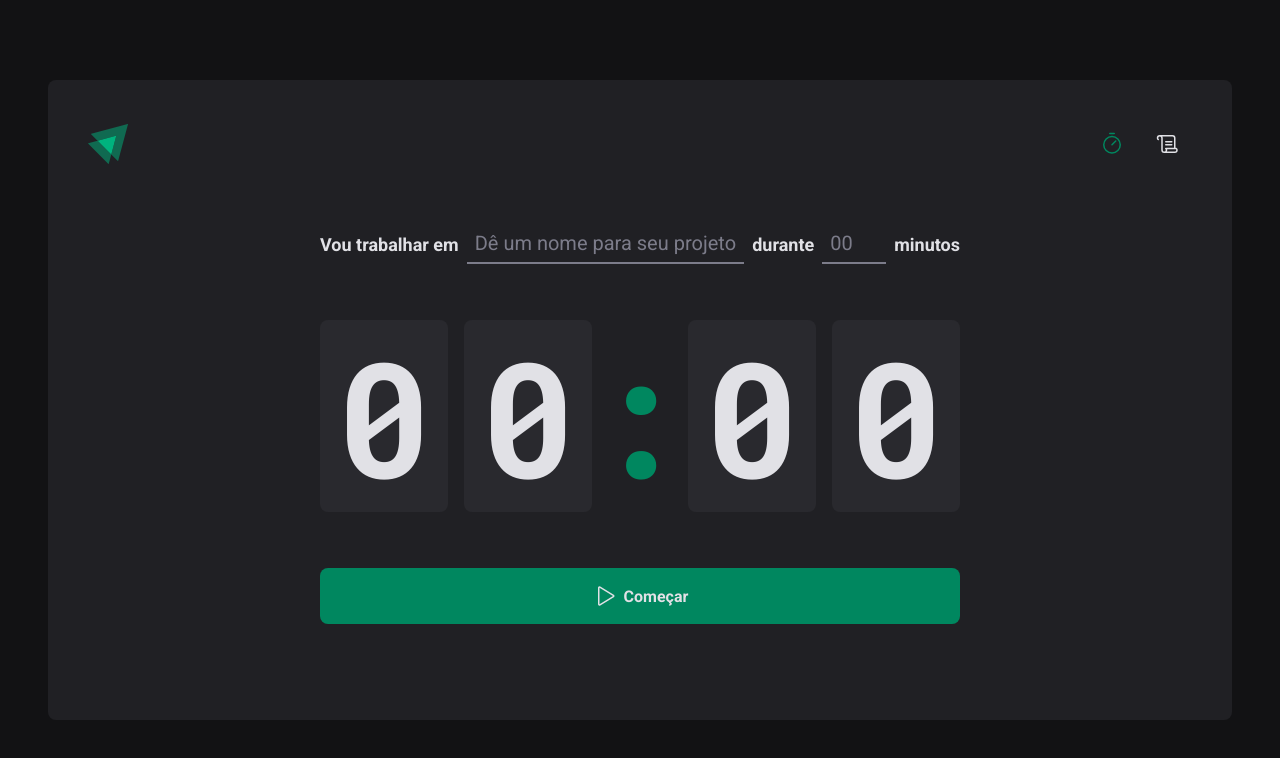
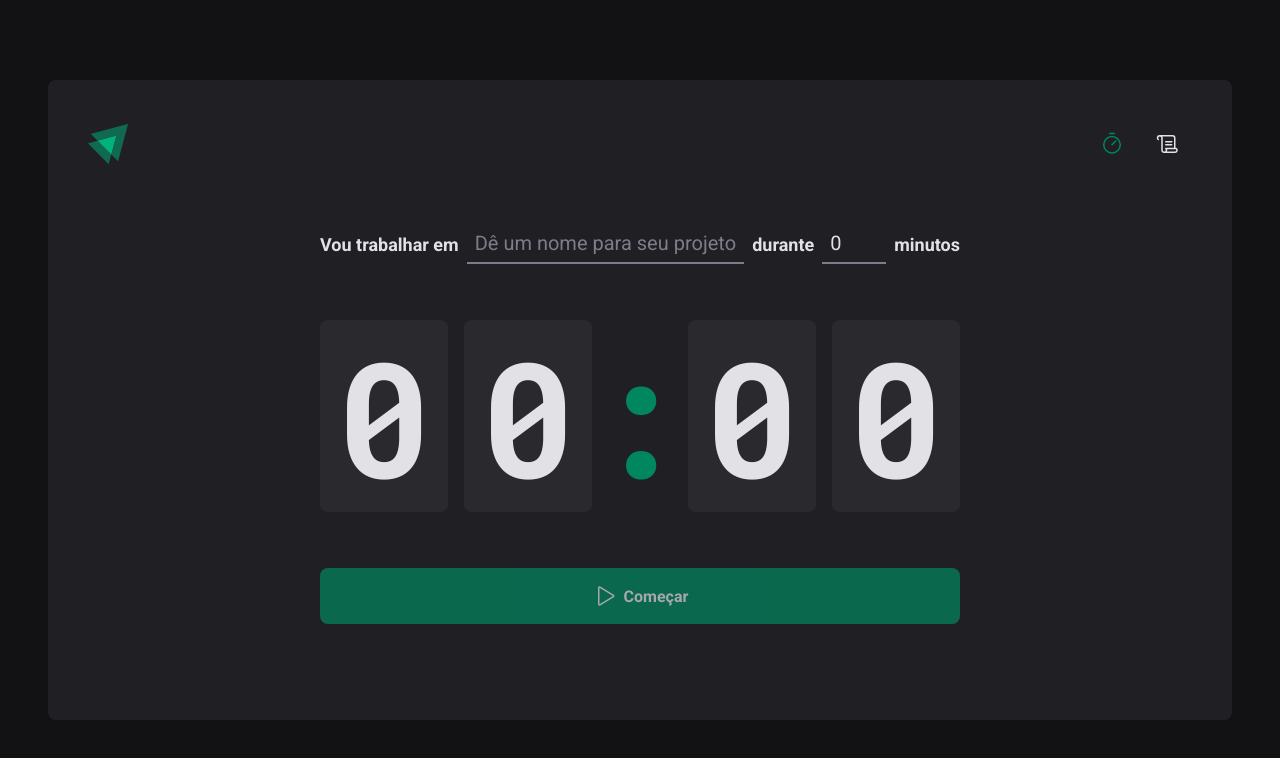
Before and after one commit to MoacyrBarata/timer, a React (Vite) app: page / in a window 1280 px wide. Shown: the top 758 px of the page. Built offline with nearby package versions, Linux system fonts and the light colour scheme.

Commit message:
interrupt button setted

```diff
--- a/package.json
+++ b/package.json
@@ -10,11 +10,15 @@
     "preview": "vite preview"
   },
   "dependencies": {
+    "@hookform/resolvers": "^3.9.1",
     "@phosphor-icons/react": "^2.1.7",
+    "date-fns": "^4.1.0",
     "react": "^18.3.1",
     "react-dom": "^18.3.1",
+    "react-hook-form": "^7.53.2",
     "react-router-dom": "^6.28.0",
-    "styled-components": "^6.1.13"
+    "styled-components": "^6.1.13",
+    "zod": "^3.23.8"
   },
   "devDependencies": {
     "@eslint/js": "^9.14.0",
--- a/src/pages/Home/index.tsx
+++ b/src/pages/Home/index.tsx
@@ -1,36 +1,164 @@
-import { Play } from "@phosphor-icons/react";
-import { CountdownContainer, FormContainer, HomeContainer, MinutesAmountInput, Separator, StartCountdownButton, TaskInput } from "./styles";
+import { HandPalm, Play } from "@phosphor-icons/react";
+import { CountdownContainer, FormContainer, HomeContainer, MinutesAmountInput, Separator, StartCountdownButton, StopCountdownButton, TaskInput } from "./styles";
+import { useForm } from 'react-hook-form'
+
+import { zodResolver } from '@hookform/resolvers/zod'
+import { z } from 'zod'
+import { useEffect, useState } from "react";
+import { differenceInSeconds } from "date-fns";
+
+
+
+const newCycleFormValidationSchema = z.object({
+  task: z.string().min(1, 'Informa a tarefa'),
+  minutesAmount: z.number().min(5).max(60),
+})
+
+
+type NewCycleFormData = z.infer<typeof newCycleFormValidationSchema >
+
+interface Cycle{
+  id: string
+  task: string
+  minutesAmount: number
+  startDate: Date
+  interruptedDate?: Date
+}
 
 export function Home(){
+  const [cycles, setCycles] = useState<Cycle[]>([])
+  const [activeCycleId, setActiveCycleId] = useState<string | null>(null)
+  const [amountSecondsPassed, setAmountSecondsPassed] = useState(0)
+
+  const {register, handleSubmit, watch,reset } = useForm<NewCycleFormData>({
+    resolver: zodResolver(newCycleFormValidationSchema),
+    defaultValues: {
+      task: '',
+      minutesAmount: 0,
+    }
+  })
+
+  const activeCycle  = cycles.find((cycle) => cycle.id === activeCycleId)
+
+  useEffect(() => {
+    let interval: number
+
+    if(activeCycle){
+      const interval =  setInterval(() => {
+        setAmountSecondsPassed(
+          differenceInSeconds(new Date(), activeCycle.startDate),
+        )
+      }, 1000)
+    }
+
+    return () => {
+      clearInterval(interval)
+    }
+
+  },[activeCycle])
+
+
+  function handleCreateNewCycle(data: NewCycleFormData){
+    const id = new Date().getTime().toString()
+
+    const newCycle: Cycle = {
+      id,
+      task: data.task,
+      minutesAmount: data.minutesAmount,
+      startDate: new Date()
+    }
+
+    setCycles((state) => [...state, newCycle])
+    setActiveCycleId(id)
+    setAmountSecondsPassed(0)
+
+    reset()
+  }
+
+  function handleInterruptCycle(){
+    setCycles(cycles.map((cycle) => {
+      if(cycle.id === activeCycleId){
+        return { ...cycle, interruptedDate: new Date()}
+      } else{
+        return cycle
+      }
+    }))
+
+    setActiveCycleId(null)
+  }
+
+
+  const totalSeconds = activeCycle ? activeCycle.minutesAmount * 60 : 0
+  const currentSeconds = activeCycle ? totalSeconds - amountSecondsPassed : 0
+
+  const minutesAmount = Math.floor(currentSeconds / 60)
+  const secondsAmount = currentSeconds % 60
+
+  const minutes = String(minutesAmount).padStart(2,'0')
+  const seconds = String(secondsAmount).padStart(2,'0')
+
+  useEffect(() =>{
+    if (activeCycle){
+      document.title = `${minutes}:${seconds}`
+    }
+  },[minutes,seconds,activeCycle])
+
+  const task = watch('task')
+  const isSubmitDisabled = !task
+
   return (
     <HomeContainer>
-      <form action="">
+      <form onSubmit={handleSubmit(handleCreateNewCycle)} action="">
           <FormContainer>
             <label htmlFor="task">Vou trabalhar em</label>
-            <TaskInput id="task" list="task-suggestions" placeholder="Dê um nome para seu projeto" />
+            <TaskInput
+              id="task"
+              list="task-suggestions"
+              placeholder="Dê um nome para seu projeto"
+              disabled={!!activeCycle}
+              {...register('task')}
+           />
 
             <datalist id="task-suggestions">
               <option value="" />
             </datalist>
 
-            <label htmlFor="minutesAmount"> durante</label>
-            <MinutesAmountInput  type="number" id="minutesAmount" placeholder="00" step={5} min={5}max={60} />
+            <label htmlFor="minutesAmount">durante</label>
+            <MinutesAmountInput
+              type="number"
+              id="minutesAmount"
+              placeholder="00"
+              step={5}
+              min={5}
+              max={60}
+              disabled={!!activeCycle}
+              {...register('minutesAmount',{valueAsNumber:true})}
+             />
 
             <span>minutos</span>
           </FormContainer>
 
         <CountdownContainer>
-          <span>0</span>
-          <span>0</span>
+          <span>{minutes[0]}</span>
+          <span>{minutes[1]}</span>
           <Separator>:</Separator>
-          <span>0</span>
-          <span>0</span>
+          <span>{seconds[0]}</span>
+          <span>{seconds[1]}</span>
         </CountdownContainer>
 
-        <StartCountdownButton type="submit">
+        {activeCycle ? (
+          <StopCountdownButton onClick={handleInterruptCycle} type="button">
+           <HandPalm size={24}/>
+           Interromper
+          </StopCountdownButton>
+        ):(
+          <StartCountdownButton disabled={isSubmitDisabled} type="submit">
           <Play size={24}/>
           Começar
         </StartCountdownButton>
+        )}
+
+
       </form>
     </HomeContainer>
   )
--- a/src/pages/Home/styles.ts
+++ b/src/pages/Home/styles.ts
@@ -87,7 +87,7 @@ export const Separator = styled.div`
   justify-content: center;
 `;
 
-export const StartCountdownButton = styled.button`
+export const BaseCountdownButton = styled.button`
   width: 100%;
   border: 0;
   padding: 1rem;
@@ -102,15 +102,27 @@ export const StartCountdownButton = styled.button`
 
   cursor: pointer;
 
-  background: ${props => props.theme["green-500"]};
   color: ${props => props.theme["gray-100"]};
+
 
   &:disabled{
     opacity:0.7;
     cursor: not-allowed;
   }
+`;
+
+export const StartCountdownButton = styled(BaseCountdownButton)`
+  background: ${props => props.theme["green-500"]};
 
   &:not(:disabled):hover{
     background: ${props => props.theme["green-700"]};
   }
 `;
+
+export const StopCountdownButton = styled(BaseCountdownButton)`
+  background: ${props => props.theme["red-500"]};
+
+  &:not(:disabled):hover{
+    background: ${props => props.theme["red-700"]};
+  }
+`;
```
Also changed, not shown: 1 other file (tests, documents, lock files or other folders).
